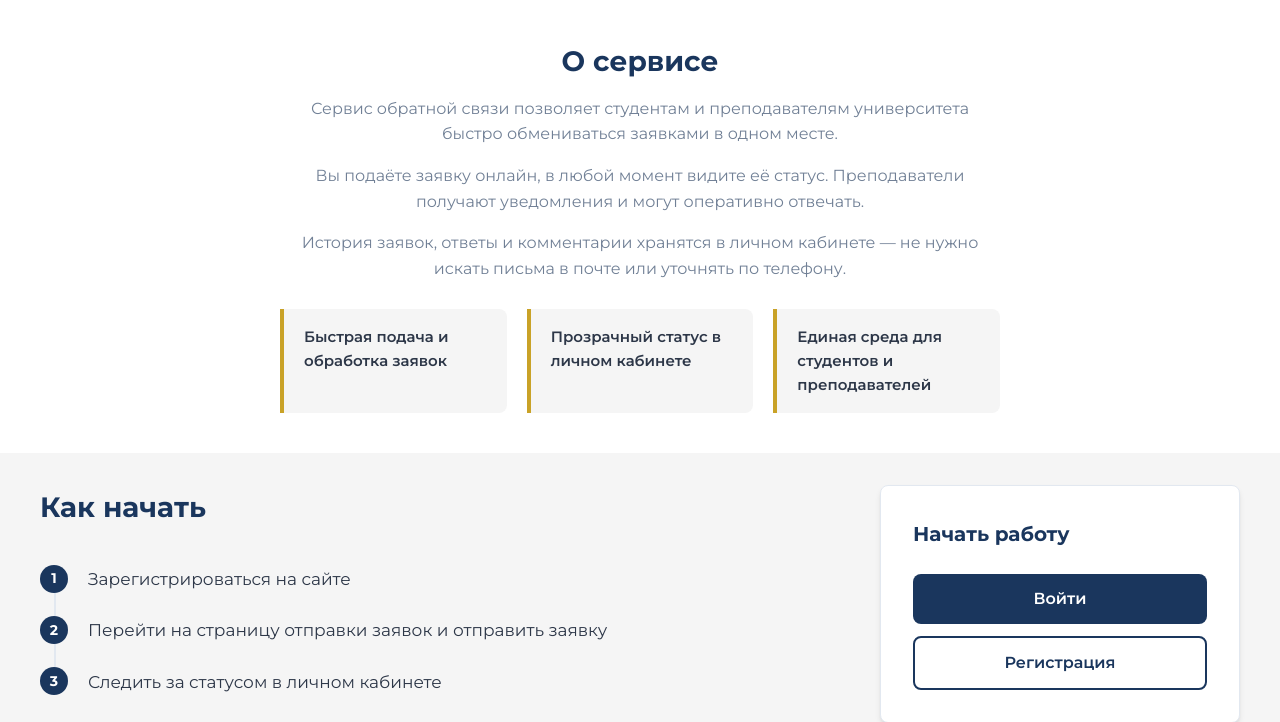
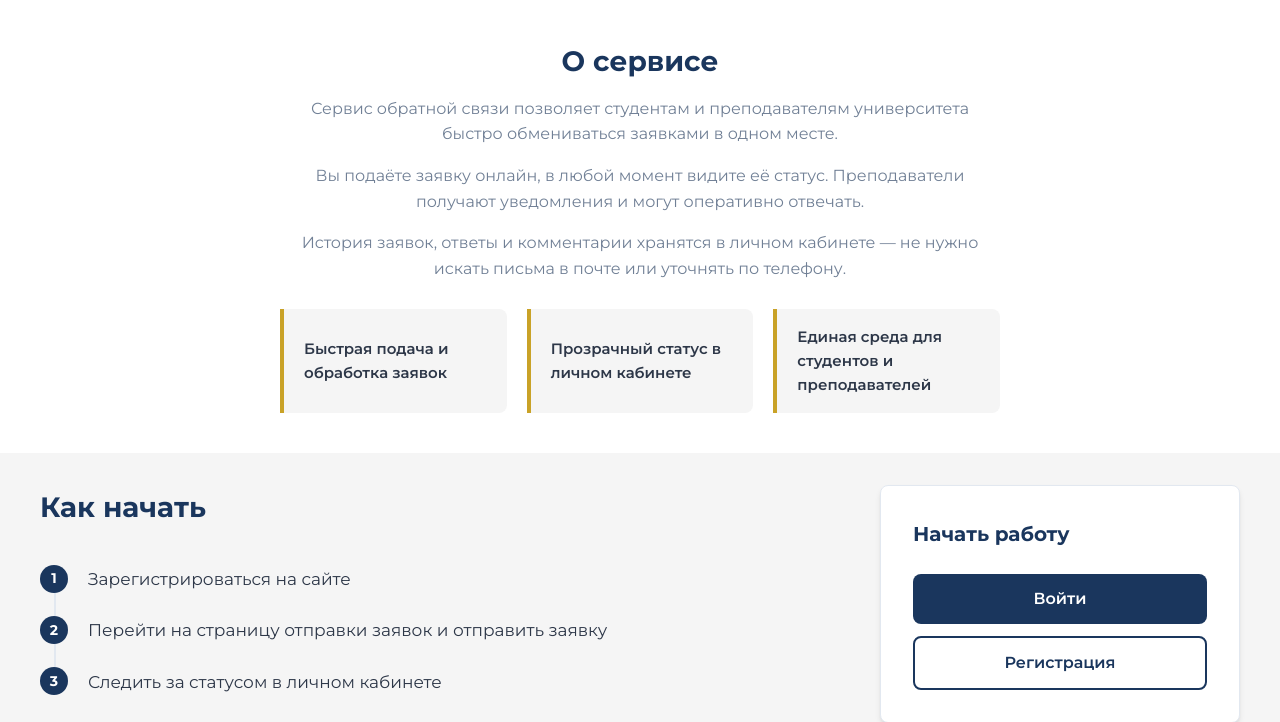
Before and after one commit to feedbacksys1/fbsys, a Django app: page / in a window 1280 px wide. Shown: the part 505-1227 px from the top of the page. Run offline with Django 5.2, Linux system fonts and the light colour scheme.

Commit message:
Changed text alignment

```diff
--- a/static/css/style.css
+++ b/static/css/style.css
@@ -190,6 +190,8 @@ body {
     border-radius: 0 var(--radius) var(--radius) 0;
     font-size: 0.9375rem;
     color: var(--color-text);
+    display: flex;
+    align-items: center;
 }
 
 .advantage-title {
```
